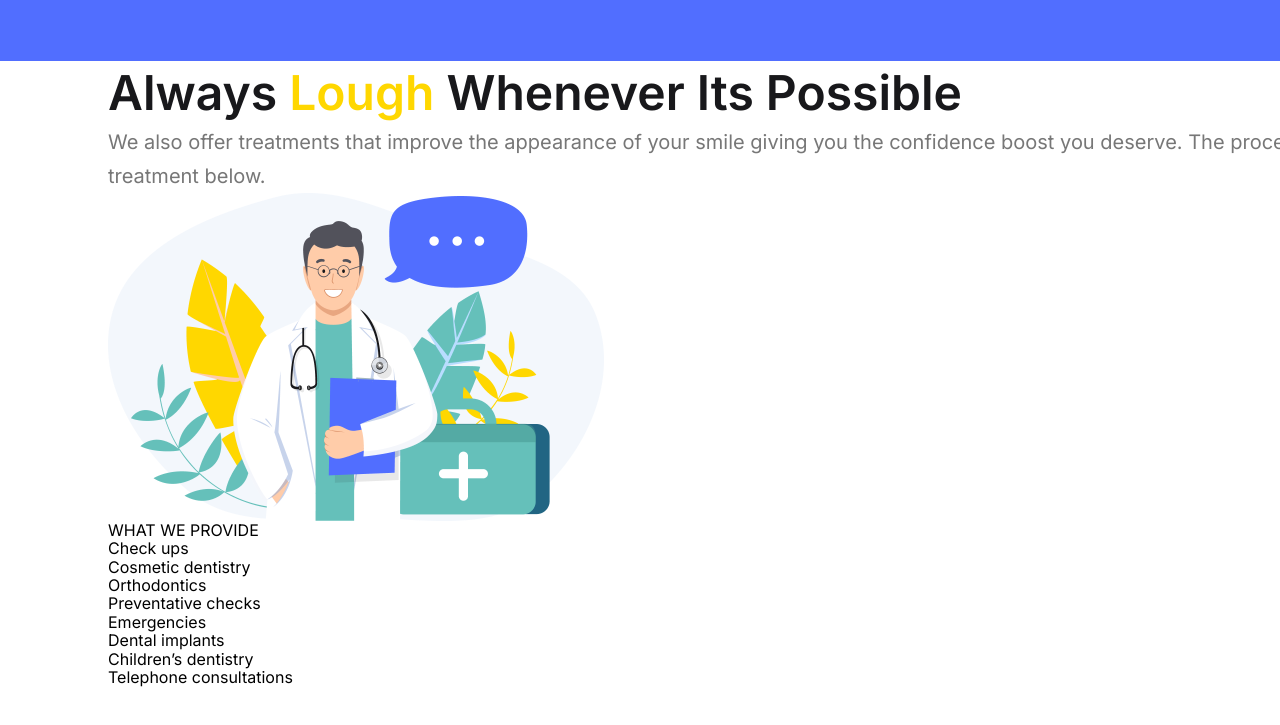
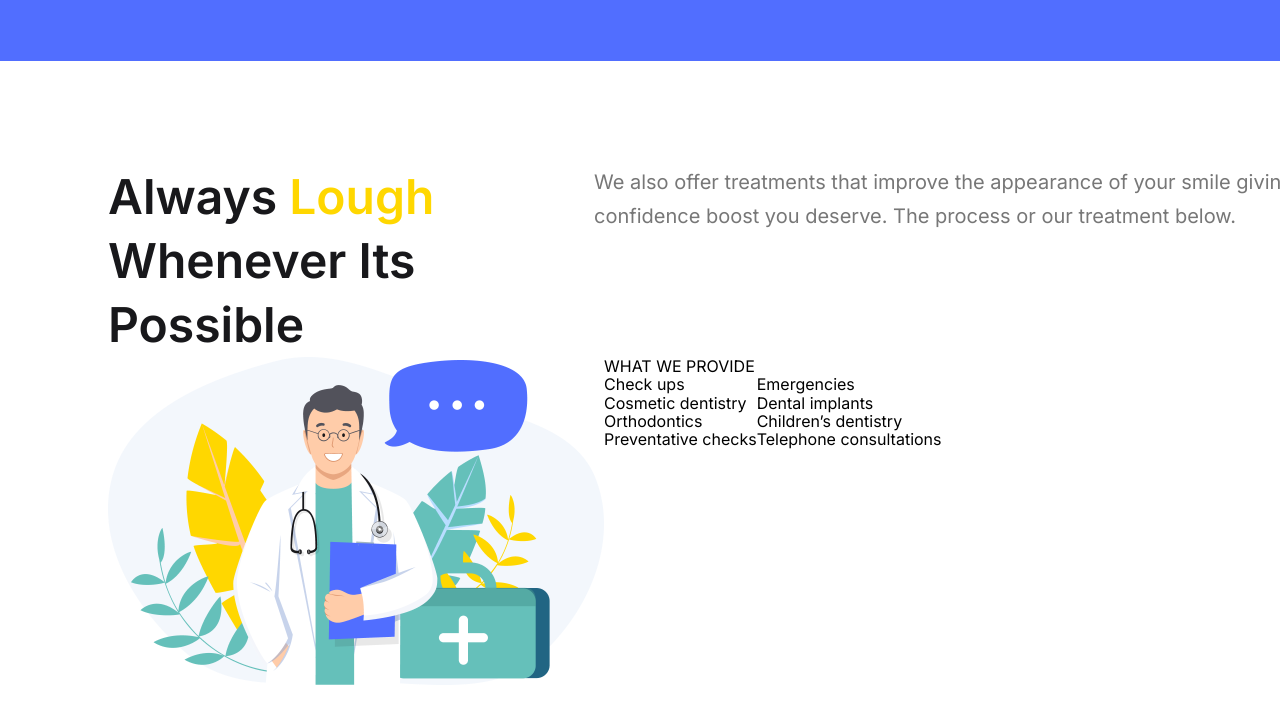
Before and after one commit to roowdy/prac1, a plain HTML site: page index.html in a window 1280 px wide. Shown: the part 1003-1728 px from the top of the page. Before the commit the page ends 1690 px from the top, so only its background shows below. Drawn offline with nearby package versions, Linux system fonts and the light colour scheme.

Commit message:
Update main.css

```diff
--- a/css/main.css
+++ b/css/main.css
@@ -204,9 +204,12 @@ a {
 }
 
 .lough {
+  padding-top: 104px;
+  padding-bottom: 104px;
 }
 
 .lough__upper-content {
+  display: flex;
 }
 
 .lough-title {
@@ -226,6 +229,7 @@ a {
 }
 
 .lough__lower-content {
+  display: flex;
 }
 
 .provides {
@@ -235,6 +239,7 @@ a {
 }
 
 .provides-wrapper {
+  display: flex;
 }
 
 .provides-list {
```
